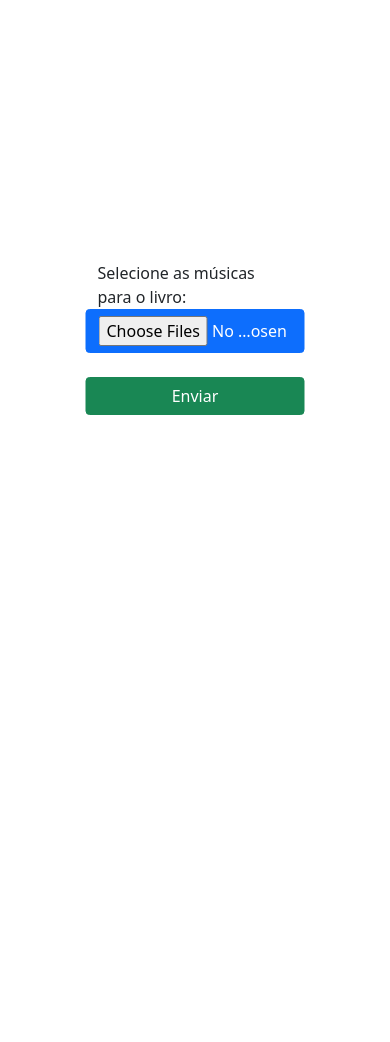
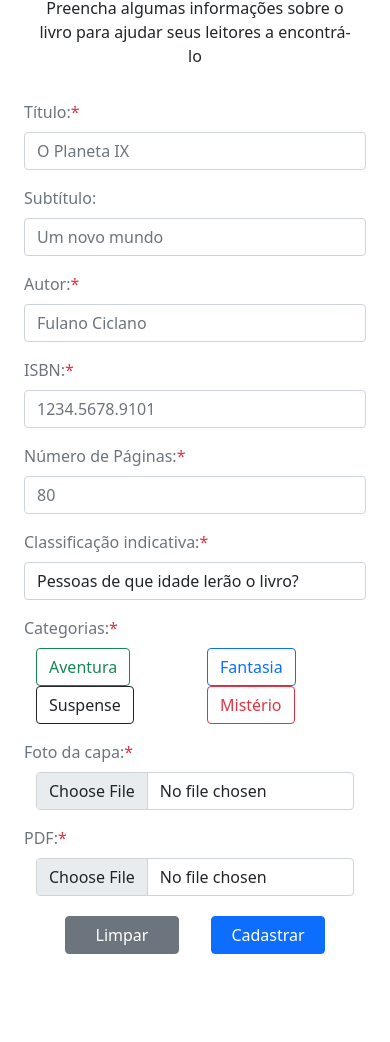
Before and after one commit to GustavoHerreroNunes/TCC-Stereo_Books, a website: page www/index.html in a window 390 px wide. Shown: the part 84-1126 px from the top of the page. Before the commit the page ends 844 px from the top, so only its background shows below. Drawn offline with nearby package versions, Linux system fonts and the light colour scheme; some packages are replaced by stand-ins of ours; files whose address does not match are found by name.

Commit message:
Iníco do cadastrar livros

```diff
--- a/www/index.html
+++ b/www/index.html
@@ -12,21 +12,117 @@
         <!--CSS necessário-->
         <link rel="stylesheet" href="styles/bootstrap/css/bootstrap.css">
 
-        <title>Upload - Teste Player Áudio</title>
+        <title>Upload Livro</title>
     </head>
     <body>
-        <div class="container-flex">
-            <div class="position-absolute top-50 start-50 translate-middle">
-                <!--Cards para ações no Banco de Dados-->
-                <div class="b-0 content-fluid">
-                    <form name="frmMusicas">
-                        <div class="row"><label for="btnCarregar">Selecione as músicas para o livro:</label></div>
+        <div class="container">
+            <div class="p-4 pb-5 mb-4">
+              <form name="frmCadastrarLivro">
+                <h1 class="text-center" style="font-size:30pt">Livro</h1>
+                <p class="text-center fs-6">Preencha algumas informações sobre o livro para ajudar seus leitores a encontrá-lo</p>
 
-                        <div class="row"><input type="file" id="btnCarregar" class="btn btn-primary" multiple></div>
+                <div class="row">
+                  <label for="txbTítulo" class="ps-0 pt-3 fs-6 text-secondary form-label">Título:<span class="text-danger">*</span></label>
+                  <input type="text" name="txbTítulo" id="txbTitulo" placeholder="O Planeta IX" class="form-control">
+                </div>
 
-                        <div class="row mt-4"><button class="btn btn-success" id="btnUpload" type="button">Enviar</button></div>
-                    </form>
+                <div class="row">
+                  <label for="txbSubtitulo" class="ps-0 pt-3 fs-6 text-secondary form-label">Subtítulo:</label>
+                  <input type="text" name="txbSubtitulo" id="txbSubtitulo" placeholder="Um novo mundo" class="form-control">
                 </div>
+
+                <div class="row">
+                    <label for="txbAutor" class="ps-0 pt-3 fs-6 text-secondary form-label">Autor:<span class="text-danger">*</span></label>
+                    <input type="text" name="txbAutor" id="txbAutor" placeholder="Fulano Ciclano" class="form-control">
+                </div>
+
+                <div class="row">
+                  <label for="txbISBN" class="ps-0 pt-3 fs-6 text-secondary form-label">ISBN:<span class="text-danger">*</span></label>
+                  <input type="text" name="txbISBN" id="txbISBN" placeholder="1234.5678.9101" class="form-control">
+                </div>
+
+                <div class="row">
+                    <label for="txbNumPages" class="ps-0 pt-3 fs-6 text-secondary form-label">Número de Páginas:<span class="text-danger">*</span></label>
+                    <input type="text" name="txbNumPages" id="txbNumPages" placeholder="80" class="form-control">
+                </div>
+
+                <div class="row">
+                    <label for="slctClassIndicativa" class="ps-0 pt-3 fs-6 text-secondary form-label">Classificação indicativa:<span class="text-danger">*</span></label>
+                    <select name="slctClassIndicativa" id="slctClassIndicativa" class="form-control">
+                        <option selected disabled>Pessoas de que idade lerão o livro?</option>
+                        <option value="Livre" class="text-success">
+                            L - Livre para todos os públicos
+                        </option>
+                        <option value="10" class="text-primary">
+                            10 - Não recomendado para menores de 10 anos
+                        </option>
+                        <option value="12" class="text-warning">
+                            12 - Não recomendado para menores de 12 anos
+                        </option>
+                        <option value="14" style="color:orange">
+                            14 - Não recomendado para menores de 14 anos
+                        </option>
+                        <option value="16" class="text-danger">
+                            16 - Não recomendado para menores de 16 anos
+                        </option>
+                        <option value="18" class="text-dark">
+                            18 - Não recomendado para menores de 18 anos
+                        </option>
+                    </select>
+                </div>
+
+
+                <div class="row">
+                  <label class="ps-0 pt-3 fs-6 text-secondary form-label">Categorias:<span class="text-danger">*</span></label>
+                </div>
+                <div class="row">
+                    <div class="col">
+                        <input type="checkbox" name="btnCategoria" id="btnCategAventura" value="Aventura" autocomplete="off" class="btn-check">
+                        <label class="btn btn-outline-success" for="btnCategAventura">Aventura</label>
+                    </div>
+
+                    <div class="col">
+                        <input type="checkbox" name="btnCategoria" id="btnCategFantasia" value="Fantasia" autocomplete="off" class="btn-check">
+                        <label class="btn btn-outline-primary" for="btnCategFantasia">Fantasia</label>
+                    </div>
+
+                    <div class="col">
+                        <input type="checkbox" name="btnCategoria" id="btnCategSuspense" value="Suspense" autocomplete="off" class="btn-check">
+                        <label class="btn btn-outline-dark" for="btnCategSuspense">Suspense</label>
+                    </div>
+
+                    <div class="col">
+                        <input type="checkbox" name="btnCategoria" id="btnCategMisterio" value="Mistério" autocomplete="off" class="btn-check">
+                        <label class="btn btn-outline-danger" for="btnCategMisterio">Mistério</label>
+                    </div>
+                </div>
+
+                <div class="row">
+                  <label for="fileCapaLivro" class="ps-0 pt-3 fs-6 text-secondary form-label">Foto da capa:<span class="text-danger">*</span></label>
+                </div>
+
+                <div class="input-group">
+                    <input type="file" id="btnCapaLivro" class="form-control">
+                </div>
+
+                <div class="row">
+                    <label for="filePDFLivro" class="ps-0 pt-3 fs-6 text-secondary form-label">PDF:<span class="text-danger">*</span></label>
+                  </div>
+
+                <div class="input-group">
+                    <input type="file" id="btnPDFLivro" class="form-control">
+                </div>
+
+                <div class="row justify-content-center mt-1">
+                  <button type="reset" name="btnLimpar" class="btn btn-secondary col-4 m-3">
+                    Limpar
+                  </button>
+
+                  <button type="button" name="btnCadastrar" id="btnCadastrar" class="btn btn-primary col-4 m-3">
+                    Cadastrar
+                  </button>
+                </div>
+              </form>
             </div>
         </div>
 
```
Also changed, not shown: www/js/cadastrarLivro.js (added, +152 -0 lines), www/uploadSound.html (added, +54 -0 lines), www/js/cadastrarAudios.js (renamed from www/js/upload.js), 1 other file.
